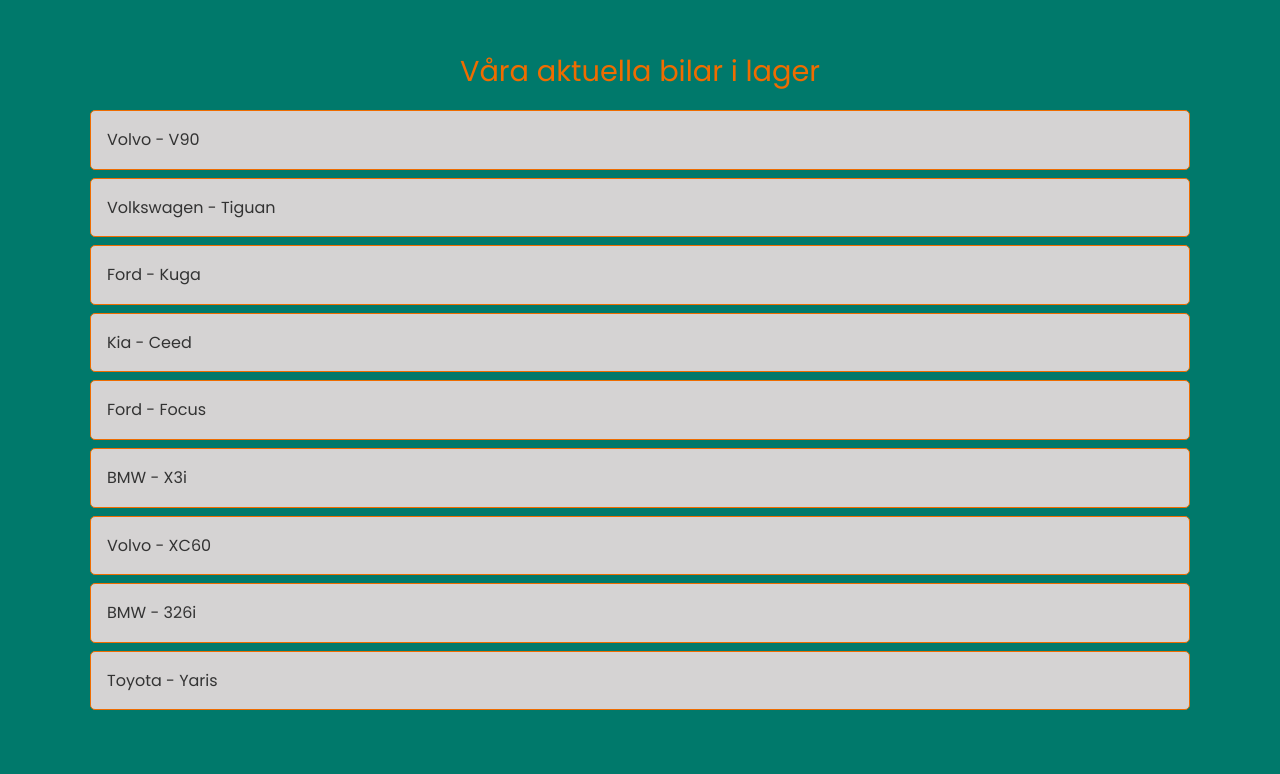
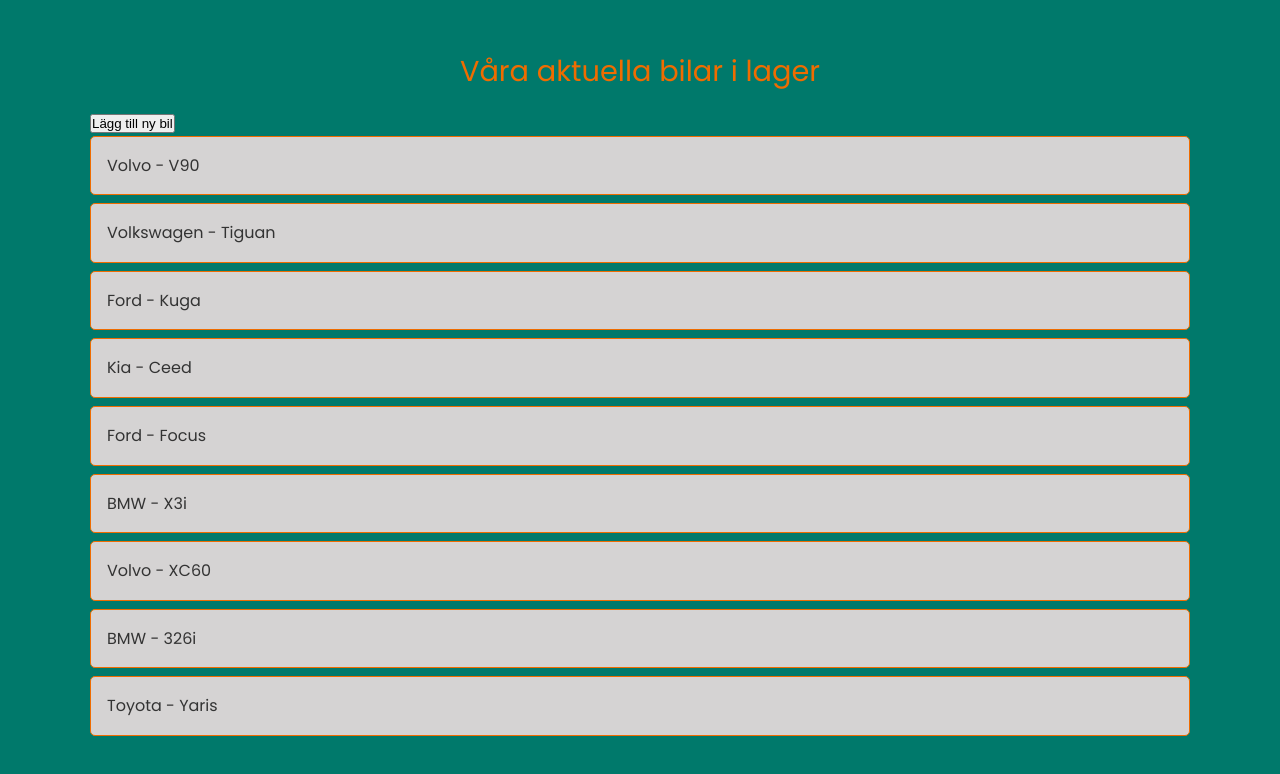
Before and after one commit to sunandacarlstrom/learning-react, a React (Create React App) app: page / in a window 1280 px wide. Shown: the top 774 px of the page. Built offline with nearby package versions, Linux system fonts and the light colour scheme.

Commit message:
Använder komponenttillstånd med hjälp av React hook useState

```diff
--- a/src/assets/css/style.css
+++ b/src/assets/css/style.css
@@ -68,3 +68,8 @@
   .centered-text {
     text-align: center;
   }
+
+  .btn:hover {
+    background: #bc229b;
+    color: var(--text-color-dark);
+  }
--- a/src/components/vehicles/VehicleList.jsx
+++ b/src/components/vehicles/VehicleList.jsx
@@ -1,10 +1,10 @@
-import React from "react";
+import React, { useState } from "react";
 import PageHeader from "../ui/PageHeader";
 import Vehicle from "./Vehicle";
 
 const VehicleList = () => {
-    // Hårdkodad array
-    const vehicles = [
+    // här används React hook 'useState' för att endast uppdatera där förändringar görs t.ex. lägger till en ny bil i listan
+    const [vehicles, updateVehicles] = useState([
         { id: 1, manufacturer: "Volvo", model: "V90" },
         { id: 2, manufacturer: "Volkswagen", model: "Tiguan" },
         { id: 3, manufacturer: "Ford", model: "Kuga" },
@@ -14,11 +14,25 @@
         { id: 7, manufacturer: "Volvo", model: "XC60" },
         { id: 8, manufacturer: "BMW", model: "326i" },
         { id: 9, manufacturer: "Toyota", model: "Yaris" },
-    ];
+    ]);
+
+    // skapar en funktion som hanterar klickhändelsen
+    const handleAddVehicleClick = () => {
+        const newVehicle = {
+            id: 10,
+            manufacturer: "Fiat",
+            model: "Uno",
+        };
+        // plockar isär den array som ligger där i och appenda det nya objektet på befintlig array med spread operator
+        updateVehicles((list) => [...list, newVehicle]);
+    };
 
     return (
         <>
             <PageHeader headerText="Våra aktuella bilar i lager" />
+            <button className="btn" onClick={handleAddVehicleClick}>
+                Lägg till ny bil
+            </button>
             <ul>
                 {vehicles.map((vehicle) => (
                     // skriv ut React.Fragment för att lösa problemet som uppstår med att VARJE child måste ha en unik nyckel
```
